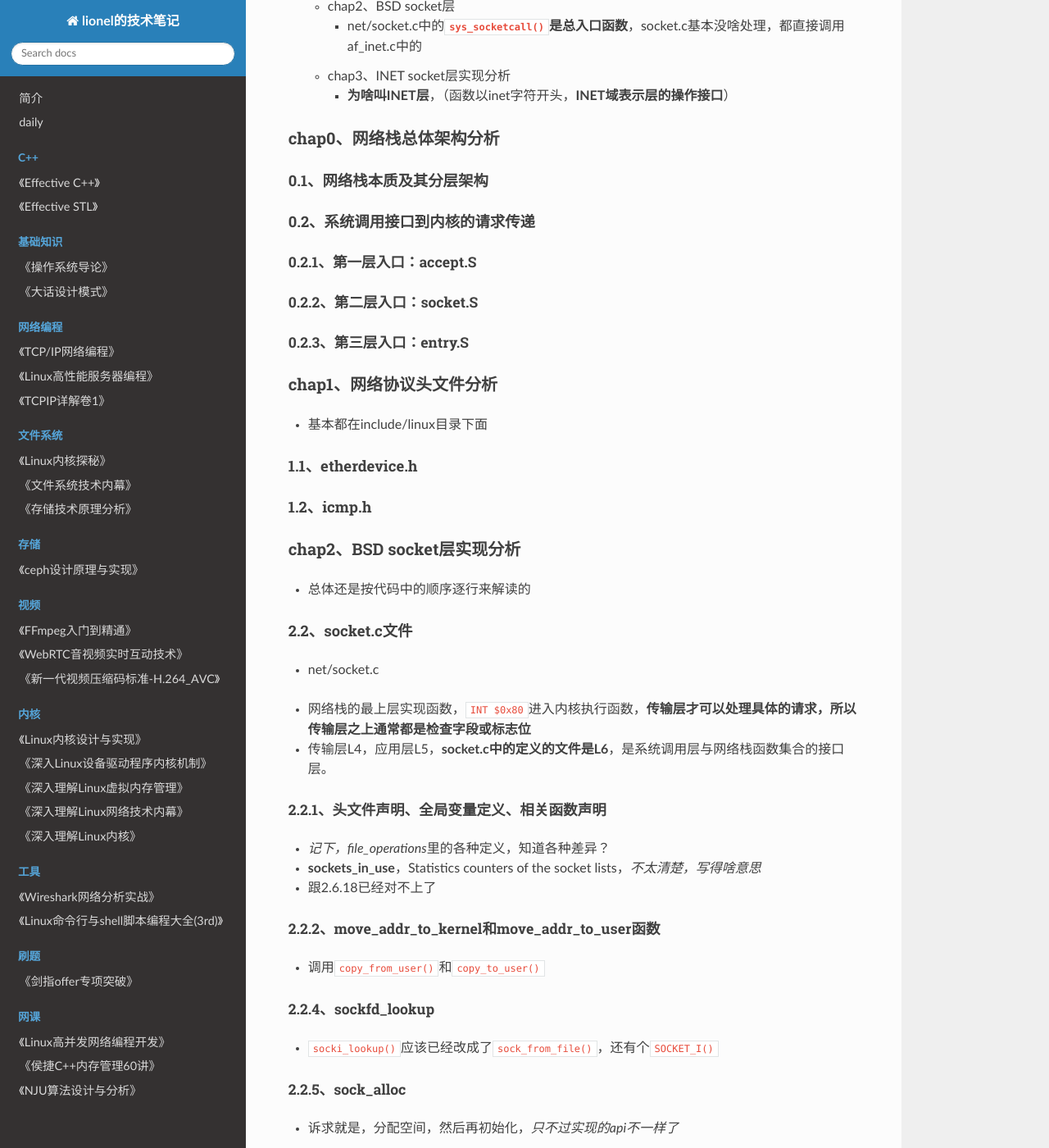
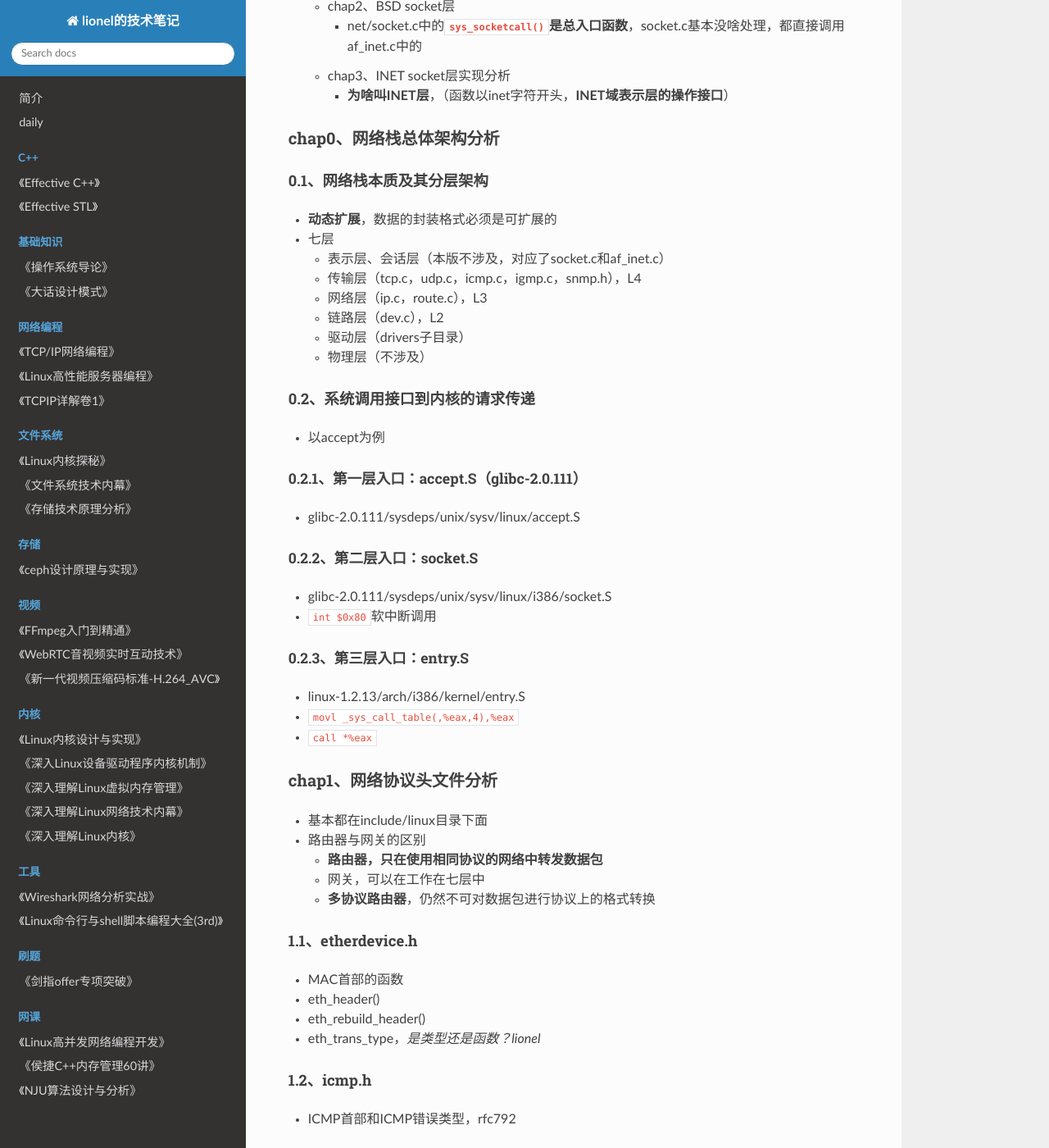
Before and after one commit to wolflion/booknotes, an MkDocs documentation site: the page built from docs/10network/Linux内核网络栈源代码情景分析.md, in a window 1280 px wide and 1400 px high, scrolled down 191 px. Shown: the whole window at 82% size. Built offline with MkDocs 1.6.1, drawn with Linux system fonts in a browser that asks for light colours; nearby versions of some CDN libraries; some of the changed text lies outside the part shown.

Commit message:
Update Linux内核网络栈源代码情景分析.md

```diff
--- a/docs/10network/Linux内核网络栈源代码情景分析.md
+++ b/docs/10network/Linux内核网络栈源代码情景分析.md
@@ -10,21 +10,118 @@
 
 #### 0.1、网络栈本质及其分层架构
 
++ **动态扩展**，数据的封装格式必须是可扩展的
++ 七层
+  + 表示层、会话层（本版不涉及，对应了socket.c和af_inet.c）
+  + 传输层（tcp.c，udp.c，icmp.c，igmp.c，snmp.h），L4
+  + 网络层（ip.c，route.c），L3
+  + 链路层（dev.c），L2
+  + 驱动层（drivers子目录）
+  + 物理层（不涉及）
+
 #### 0.2、系统调用接口到内核的请求传递
 
-##### 0.2.1、第一层入口：accept.S
++ 以accept为例
+
+##### 0.2.1、第一层入口：accept.S（glibc-2.0.111）
+
++ glibc-2.0.111/sysdeps/unix/sysv/linux/accept.S
 
 ##### 0.2.2、第二层入口：socket.S
 
++ glibc-2.0.111/sysdeps/unix/sysv/linux/i386/socket.S
++ `int $0x80`软中断调用
+
 ##### 0.2.3、第三层入口：entry.S
+
++ linux-1.2.13/arch/i386/kernel/entry.S
++ `movl _sys_call_table(,%eax,4),%eax`
++ `call *%eax`
 
 ### chap1、网络协议头文件分析
 
 + 基本都在include/linux目录下面
++ 路由器与网关的区别
+  + **路由器，只在使用相同协议的网络中转发数据包**
+  + 网关，可以在工作在七层中
+  + **多协议路由器**，仍然不可对数据包进行协议上的格式转换
 
 #### 1.1、etherdevice.h
 
++ MAC首部的函数
++ eth_header()
++ eth_rebuild_header()
++ eth_trans_type，*是类型还是函数？lionel*
+
 #### 1.2、icmp.h
+
++ ICMP首部和ICMP错误类型，rfc792
+
+1.3、if.h
+
++ 定义了接口标志位、ifaddr、ifreq、ifmap、ifconf结构
+
+1.4、if_arp.h
+
++ ARP首部以及与之相关的常数值
+
+1.5、if_ether.h
+
++ 以太网首部ethhdr定义和一些常量定义。**enet_statistics结构**用于统计信息记录
+
+1.6、if_plip.h
+
++ 并行线网络协议（Parallel Line Internet Protocol）
+
+1.7、if_slip.h
+
++ 串行线上（Serial Line IP），rfc1055
+
+1.8、igmp.h
+
+1.9、in.h
+
++ 地址常量定义
+
+1.10、inet.h
+
+1.11、interrupt.h
+
++ **下半部分（Bottom Half）**
+
+1.12、ip.h
+
+1.13、ip_fw.h
+
++ ip层防火墙
+
+1.14、ipx.h
+
+1.15、net.h
+
+1.16、netdevice.h
+
+1.17、notifier.h
+
+1.18、ppp.h
+
+1.19、route.h
+
+1.20、skbuff.h
+
+1.21、socket.h
+
+1.22、sockios.h
+
+1.23、tcp.h
+
+1.24、timer.h
+
+1.25、udp.h
+
+1.26、un.h
+
+1.27、本章小结
 
 ### chap2、BSD socket层实现分析
 
@@ -120,7 +217,31 @@
 
 #### 4.1、tcp.c
 
-4.2、tcp.h
+##### 0、
+
++ 数据应答是累积的，不可进行跨越式应答
++ 流量控制是TCP一个重要方面
++ TCP的套接字所经过的各种状态
+  + TCP_CLOSED
+  + TCP_LISTEN
+
+##### 4.1.1、头文件声明、相关变量及宏定义
+
++ rfc2233，进行tcp_statistics，是一个tcp_mib结构类型
+
+##### 4.1.2、tcp_set_state
+
++ 套接字状态设置
+
+##### 4.1.12、tcp_ioctl
+
++ 2.6里有
+
+##### 4.1.21、cleanup_rbuf
+
++ 2.6里只有`tcp_cleanup_rbuf()`
+
+#### 4.2、tcp.h
 
 4.3、udp.c
 
```
